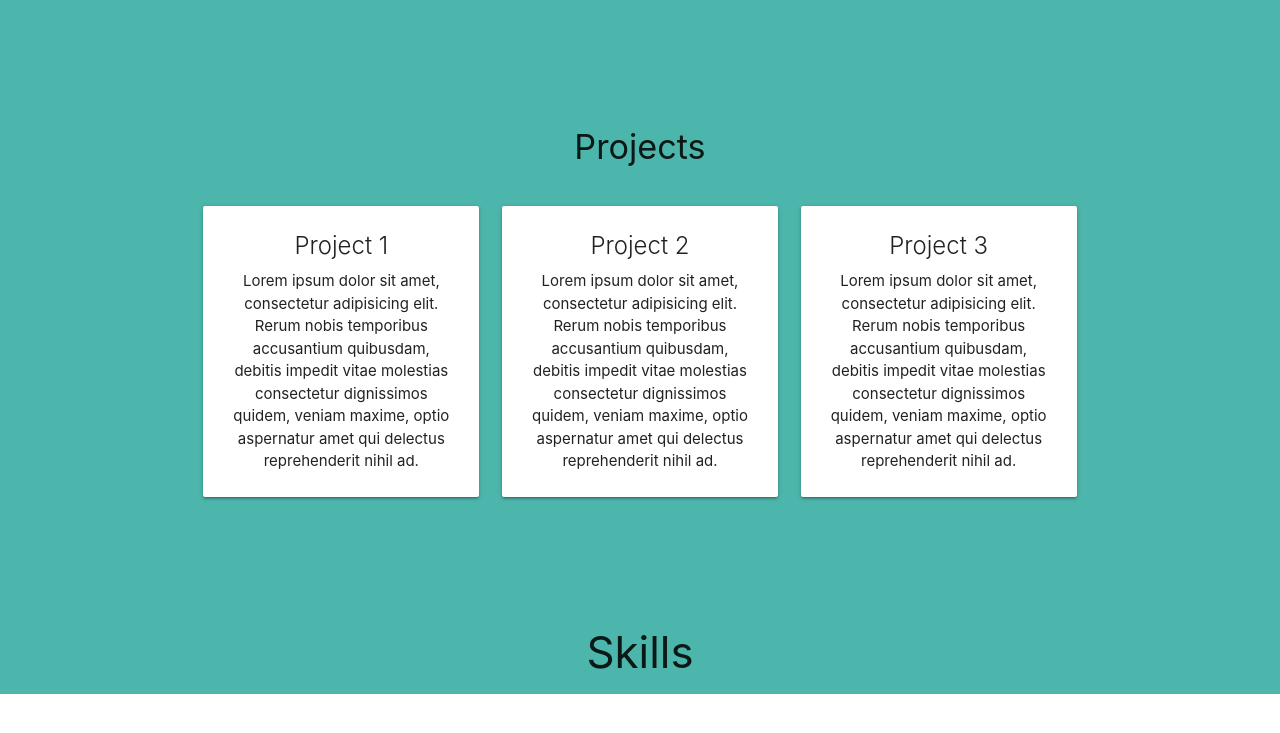
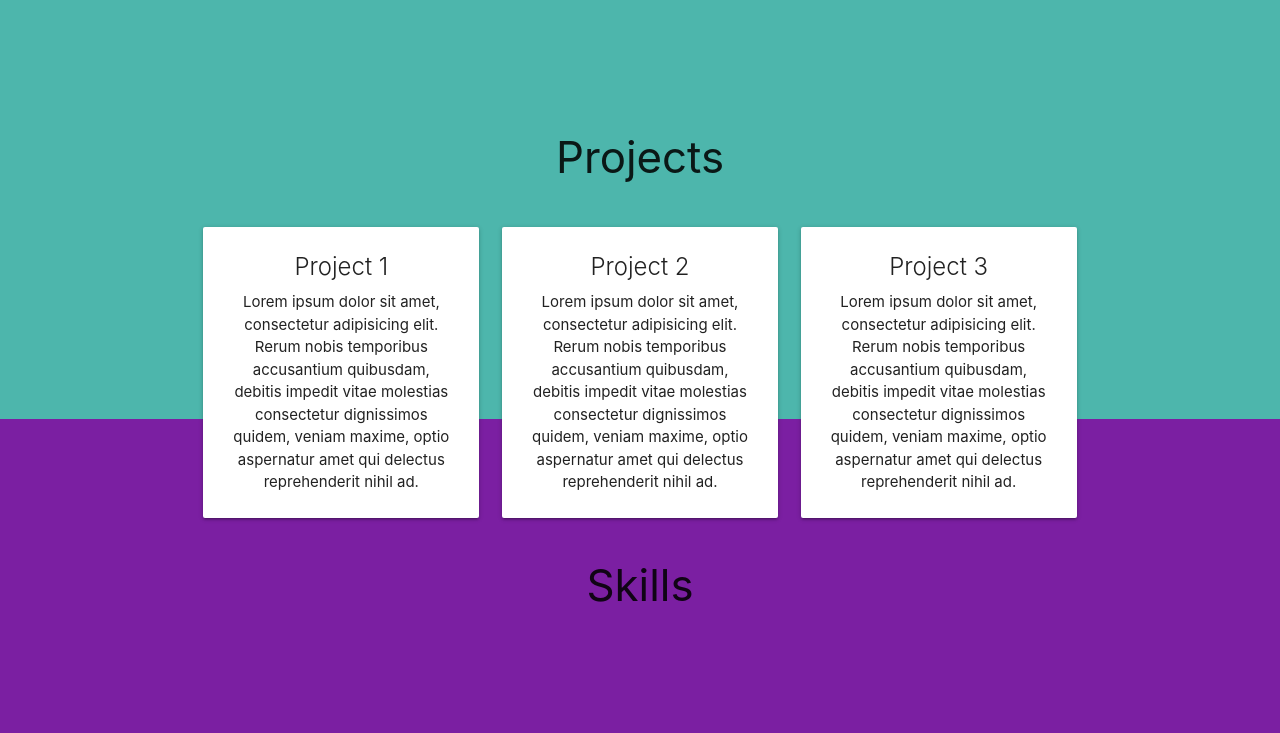
Before and after one commit to lschuab/portfolio-site, a plain HTML site: page index.html in a window 1280 px wide. Shown: the part 381-1114 px from the top of the page. Drawn offline with nearby package versions, Linux system fonts and the light colour scheme.

Commit message:
added some height styles

```diff
--- a/index.html
+++ b/index.html
@@ -13,10 +13,8 @@
     </head>
 
     <body>
-      <div class="teal lighten-2">
+      <div class="teal lighten-2" style="height: 100vh">
         <div class="container">
-          <header></header>
-          <main>
             <br>
 
             <div class="row">
@@ -51,7 +49,7 @@
             <br><br><br>
             <div id="project-header" class="row">
               <div class="col s6 push-s3">
-                <h4 class="center">Projects</h4>
+                <h3 class="center">Projects</h3>
               </div>
             </div>
             <div id="projects" class="row center">
@@ -83,21 +81,19 @@
 
             <br><br><br>
 
-            <div class="row">
-              <div class="col s6 push-s3">
-                <h3 class="center">Skills</h3>
-              </div>
-            </div>
-
-          </main>
-
-          <footer></footer>
-
 
 
         </div><!---container-->
       </div>
-
+      <div class="purple darken-2" style="height: 100vh">
+        <div class="container">
+          <div class="row">
+            <div class="col s6 push-s3">
+              <h3 class="center">Skills</h3>
+            </div>
+          </div>
+        </div>
+      </div>
 
       <!--JavaScript at end of body for optimized loading-->
       <!-- Compiled and minified JavaScript -->
```
